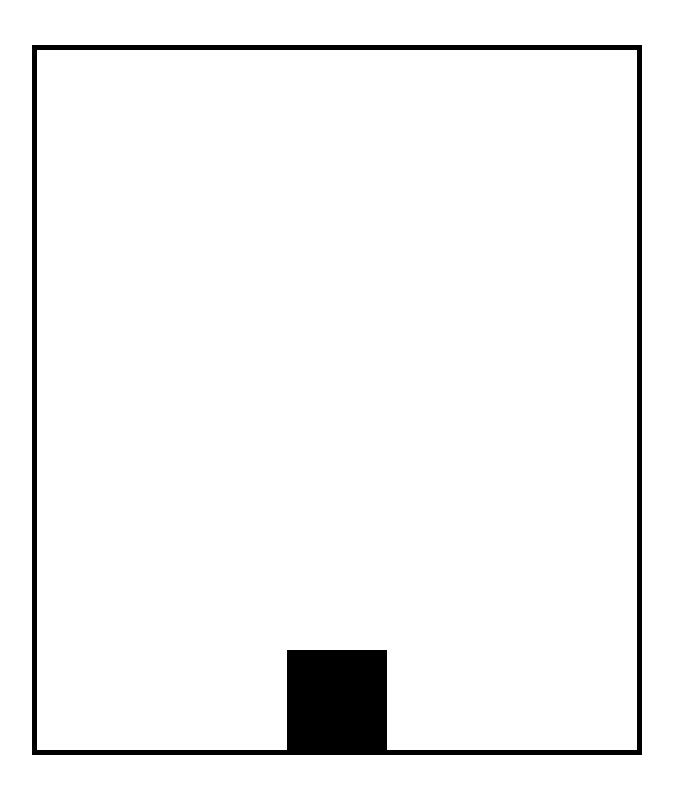
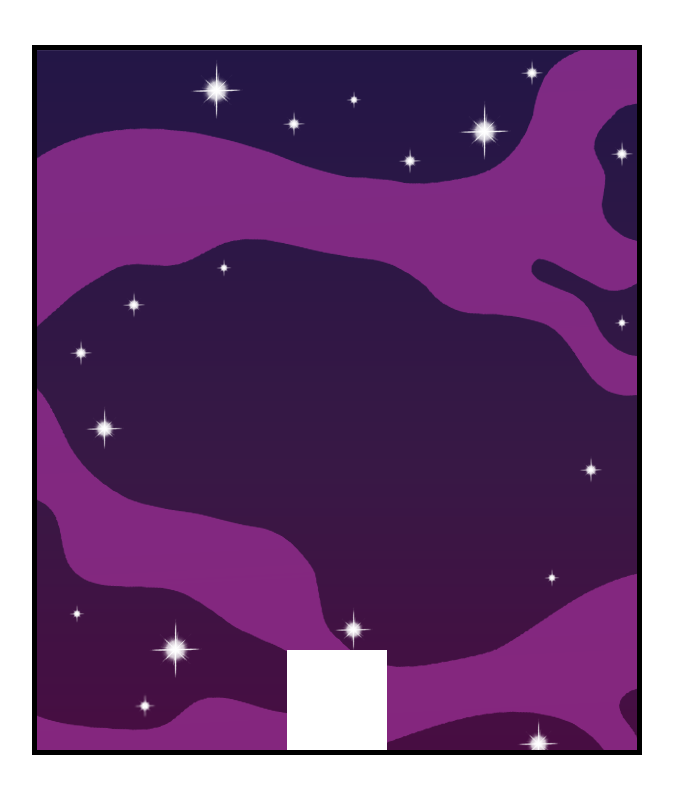
Before and after one commit to nemanjamalesija/space-invaders, a website built with Vite: page index.html in a window 1280 px wide. Shown: the whole page, without its empty margins (303-976 px from the left). Built offline with nearby package versions, Linux system fonts and the light colour scheme.

Commit message:
Add assets, load canvas background

```diff
--- a/main.js
+++ b/main.js
@@ -79,7 +79,6 @@ class Game {
     this.projectilesPool = [];
     this.numberOfProjectiles = 10;
     this.createProjectiles();
-    console.log(this.projectilesPool);
 
     // event listeners
     window.addEventListener('keydown', (e) => {
@@ -122,8 +121,10 @@ class Game {
 window.addEventListener('load', function () {
   const canvas = document.getElementById('canvas1');
   const ctx = canvas.getContext('2d');
+
   canvas.width = 600;
   canvas.height = 700;
+  ctx.fillStyle = '#fff';
 
   const game = new Game(canvas);
 
--- a/style.css
+++ b/style.css
@@ -4,4 +4,5 @@
   top: 50%;
   left: 50%;
   translate: -50% -50%;
+  background: url('./assets/background.png');
 }
```
Also changed, not shown: assets/background.png (added), assets/beetlemorph.png (added), assets/player.png (added), assets/player_jets.png (added).
